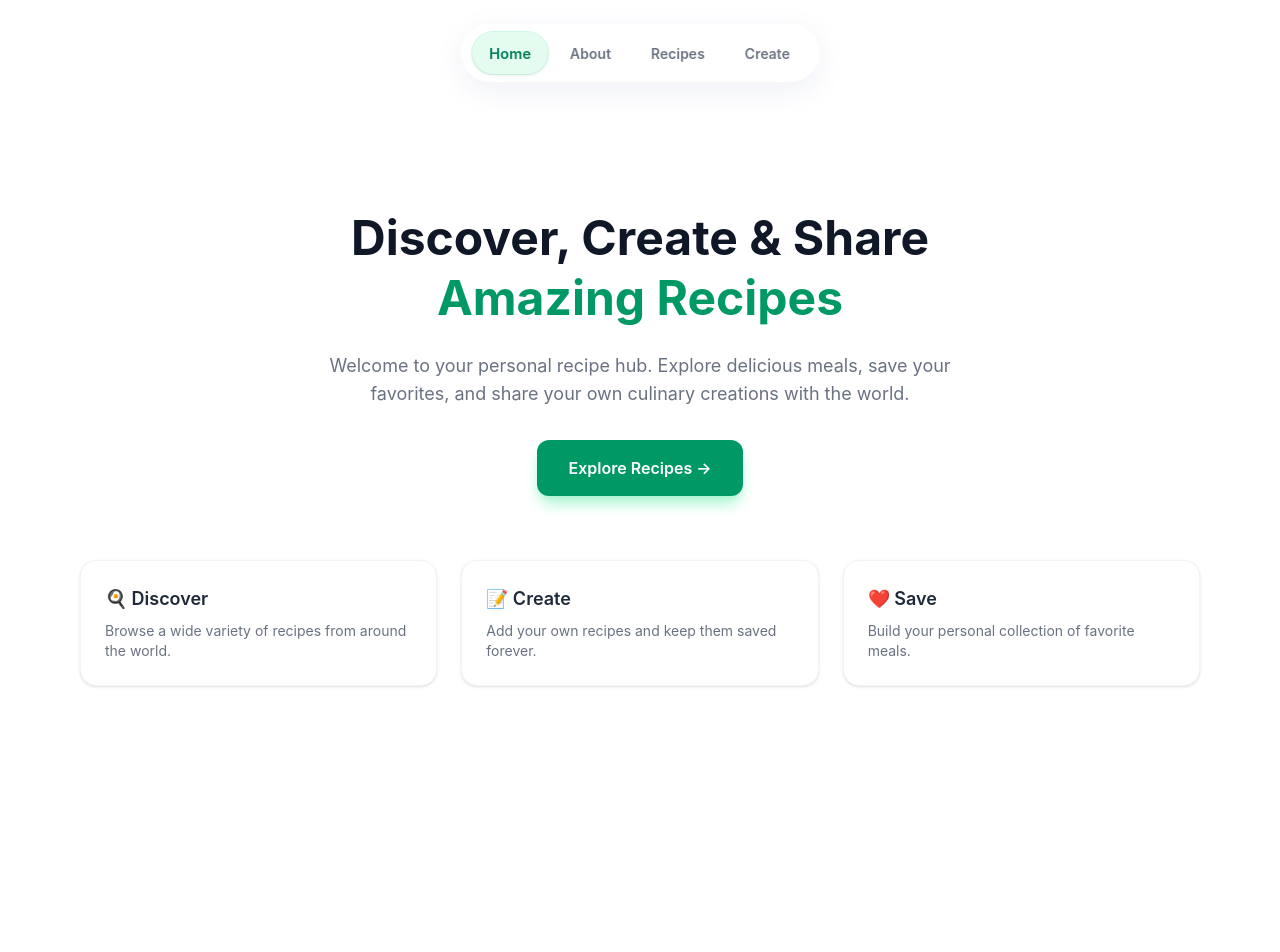
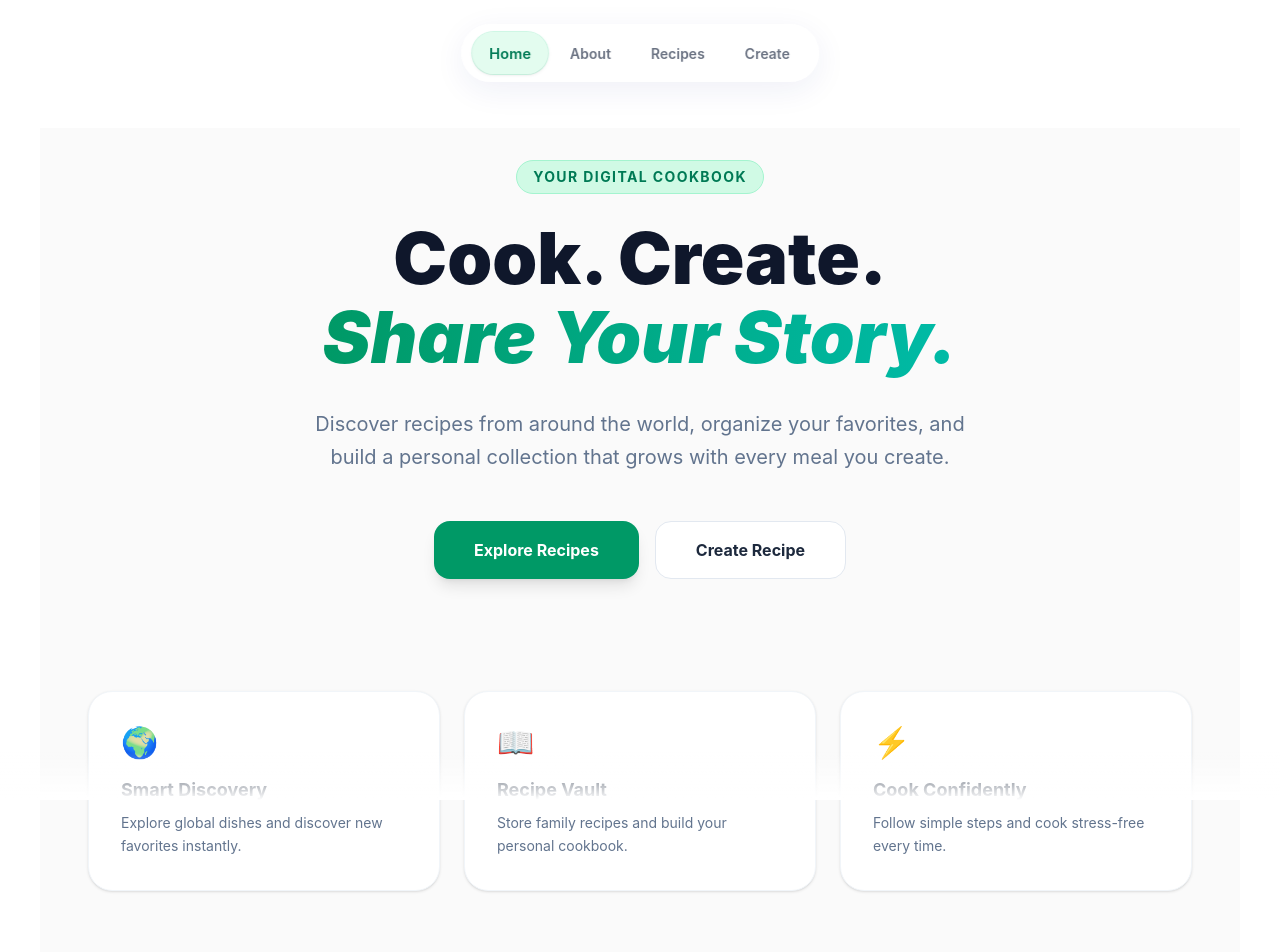
Before and after one commit to mannatgupta146/MyRecipeBook, a React (Vite) app: page / in a window 1280 px wide. Shown: the top 952 px of the page. Before the commit the page ends 846 px from the top, so only its background shows below. Built offline with nearby package versions, Linux system fonts and the light colour scheme; no server answers.

Commit message:
home page done

```diff
--- a/package.json
+++ b/package.json
@@ -12,6 +12,7 @@
   "dependencies": {
     "@tailwindcss/vite": "^4.2.0",
     "axios": "^1.13.5",
+    "framer-motion": "^12.34.3",
     "lucide-react": "^0.575.0",
     "nanoid": "^5.1.6",
     "react": "^19.1.0",
--- a/src/pages/Home.jsx
+++ b/src/pages/Home.jsx
@@ -1,62 +1,172 @@
 import React from "react";
 import { useNavigate } from "react-router-dom";
+import { motion } from "framer-motion";
 
 const Home = () => {
   const navigate = useNavigate();
 
+  const fadeUp = {
+    hidden: { opacity: 0, y: 40 },
+    visible: { opacity: 1, y: 0, transition: { duration: 0.6 } }
+  };
+
+  const stagger = {
+    hidden: {},
+    visible: { transition: { staggerChildren: 0.18 } }
+  };
+
   return (
-    <div className="max-w-6xl mx-auto px-4 py-20 text-center">
+    <div className="relative min-h-screen overflow-x-hidden bg-[#fafafa]">
 
-      {/* HERO */}
-      <h1 className="text-4xl md:text-5xl font-bold text-gray-900 leading-tight">
-        Discover, Create & Share
-        <span className="block text-emerald-600">
-          Amazing Recipes
-        </span>
-      </h1>
+      {/* SAFE BACKGROUND BLOBS */}
+      <div className="absolute inset-0 overflow-hidden -z-10 pointer-events-none">
+        <div className="absolute -top-30 left-1/2 -translate-x-1/2 w-225 h-105 bg-emerald-50 blur-[120px] rounded-full" />
+        <div className="absolute top-[25%] right-0 w-[320px] h-80 bg-teal-50 blur-[100px] rounded-full" />
+      </div>
 
-      <p className="mt-6 text-gray-500 max-w-2xl mx-auto text-lg">
-        Welcome to your personal recipe hub. Explore delicious meals,
-        save your favorites, and share your own culinary creations
-        with the world.
-      </p>
+      <div className="max-w-6xl mx-auto px-6 pt-8 pb-24 text-center">
 
-      {/* BUTTON */}
-      <button
-        onClick={() => navigate("/recipes")}
-        className="mt-8 bg-emerald-600 text-white px-8 py-4 rounded-xl font-semibold
-                   hover:bg-emerald-700 transition shadow-lg shadow-emerald-200"
-      >
-        Explore Recipes →
-      </button>
+        {/* HERO */}
+        <motion.div variants={stagger} initial="hidden" animate="visible">
 
-      {/* FEATURE CARDS */}
-      <div className="grid md:grid-cols-3 gap-6 mt-16 text-left">
+          <motion.span
+            variants={fadeUp}
+            className="inline-block px-4 py-1.5 mb-6 text-sm font-bold tracking-widest text-emerald-700 uppercase bg-emerald-100 border border-emerald-200 rounded-full"
+          >
+            Your Digital Cookbook
+          </motion.span>
 
-        <div className="bg-white p-6 rounded-2xl border border-gray-100 shadow-sm">
-          <h3 className="font-semibold text-lg mb-2">🍳 Discover</h3>
-          <p className="text-gray-500 text-sm">
-            Browse a wide variety of recipes from around the world.
-          </p>
+          <motion.h1
+            variants={fadeUp}
+            className="text-5xl md:text-7xl font-black text-slate-900 leading-[1.1]"
+          >
+            Cook. Create.
+            <br />
+            <span className="bg-linear-to-r from-emerald-600 to-teal-500 bg-clip-text text-transparent italic">
+              Share Your Story.
+            </span>
+          </motion.h1>
+
+          <motion.p
+            variants={fadeUp}
+            className="mt-8 text-slate-500 max-w-2xl mx-auto text-lg md:text-xl leading-relaxed"
+          >
+            Discover recipes from around the world, organize your favorites,
+            and build a personal collection that grows with every meal you create.
+          </motion.p>
+
+          {/* CTA */}
+          <motion.div variants={fadeUp} className="flex flex-wrap justify-center gap-4 mt-12">
+            <motion.button
+              whileHover={{ scale: 1.05 }}
+              whileTap={{ scale: 0.96 }}
+              onClick={() => navigate("/recipes")}
+              className="px-10 py-4 bg-emerald-600 text-white rounded-2xl font-bold shadow-lg hover:bg-emerald-700"
+            >
+              Explore Recipes
+            </motion.button>
+
+            <motion.button
+              whileHover={{ scale: 1.05 }}
+              whileTap={{ scale: 0.96 }}
+              onClick={() => navigate("/create-recipe")}
+              className="px-10 py-4 bg-white border border-slate-200 text-slate-800 rounded-2xl font-bold hover:border-emerald-500 hover:text-emerald-600"
+            >
+              Create Recipe
+            </motion.button>
+          </motion.div>
+        </motion.div>
+
+        {/* FEATURES */}
+        <motion.div
+          variants={stagger}
+          initial="hidden"
+          whileInView="visible"
+          viewport={{ once: true }}
+          className="grid md:grid-cols-3 gap-6 mt-28 text-left"
+        >
+          <FeatureCard emoji="🌍" title="Smart Discovery" text="Explore global dishes and discover new favorites instantly." />
+          <FeatureCard emoji="📖" title="Recipe Vault" text="Store family recipes and build your personal cookbook." />
+          <FeatureCard emoji="⚡" title="Cook Confidently" text="Follow simple steps and cook stress-free every time." />
+        </motion.div>
+
+        {/* CUISINE STRIP */}
+        <div className="mt-28 py-8 border-y border-slate-100 bg-white/60 backdrop-blur-sm overflow-hidden">
+          <motion.div
+            animate={{ x: ["0%", "-50%"] }}
+            transition={{ repeat: Infinity, duration: 25, ease: "linear" }}
+            className="flex gap-12 whitespace-nowrap text-slate-300 text-xl font-bold uppercase"
+          >
+            {[1, 2].map(i => (
+              <React.Fragment key={i}>
+                <span>🍝 Italian</span>
+                <span>🌮 Mexican</span>
+                <span>🍣 Japanese</span>
+                <span>🥘 Indian</span>
+                <span>🥗 Mediterranean</span>
+                <span>🍜 Thai</span>
+              </React.Fragment>
+            ))}
+          </motion.div>
         </div>
 
-        <div className="bg-white p-6 rounded-2xl border border-gray-100 shadow-sm">
-          <h3 className="font-semibold text-lg mb-2">📝 Create</h3>
-          <p className="text-gray-500 text-sm">
-            Add your own recipes and keep them saved forever.
+        {/* QUOTE */}
+        <motion.div
+          initial={{ opacity: 0, scale: 0.9 }}
+          whileInView={{ opacity: 1, scale: 1 }}
+          viewport={{ once: true }}
+          className="mt-28 py-16 px-8 bg-slate-900 rounded-[2.5rem] text-white shadow-xl relative overflow-hidden"
+        >
+          <div className="absolute top-0 right-0 w-64 h-64 bg-emerald-500/20 blur-[80px] rounded-full" />
+
+          <p className="text-3xl md:text-4xl font-bold max-w-2xl mx-auto relative z-10">
+            “Great food brings people together. Every recipe you create becomes part of your story.”
           </p>
-        </div>
 
-        <div className="bg-white p-6 rounded-2xl border border-gray-100 shadow-sm">
-          <h3 className="font-semibold text-lg mb-2">❤️ Save</h3>
-          <p className="text-gray-500 text-sm">
-            Build your personal collection of favorite meals.
-          </p>
-        </div>
+          <button
+            onClick={() => navigate("/about")}
+            className="mt-8 text-emerald-400 font-bold hover:underline"
+          >
+            OUR STORY →
+          </button>
+        </motion.div>
+
+        {/* FINAL CTA */}
+        <motion.div
+          initial={{ opacity: 0, y: 40 }}
+          whileInView={{ opacity: 1, y: 0 }}
+          viewport={{ once: true }}
+          className="mt-28"
+        >
+          <h2 className="text-4xl font-black text-slate-900">
+            Ready to start cooking?
+          </h2>
+
+          <motion.button
+            whileHover={{ scale: 1.05 }}
+            whileTap={{ scale: 0.96 }}
+            onClick={() => navigate("/create-recipe")}
+            className="mt-10 px-12 py-5 bg-emerald-600 text-white rounded-3xl font-black shadow-lg hover:bg-emerald-700"
+          >
+            Create Your First Recipe
+          </motion.button>
+        </motion.div>
 
       </div>
     </div>
   );
 };
 
+const FeatureCard = ({ emoji, title, text }) => (
+  <motion.div
+    variants={{ hidden: { opacity: 0, y: 30 }, visible: { opacity: 1, y: 0 } }}
+    whileHover={{ y: -6 }}
+    className="bg-white p-8 rounded-3xl border border-slate-100 shadow-sm hover:shadow-lg transition"
+  >
+    <div className="text-3xl mb-4">{emoji}</div>
+    <h3 className="font-bold text-lg text-slate-800 mb-2">{title}</h3>
+    <p className="text-slate-500 text-sm leading-relaxed">{text}</p>
+  </motion.div>
+);
+
 export default Home;
```
Also changed, not shown: 1 other file (tests, documents, lock files or other folders).
